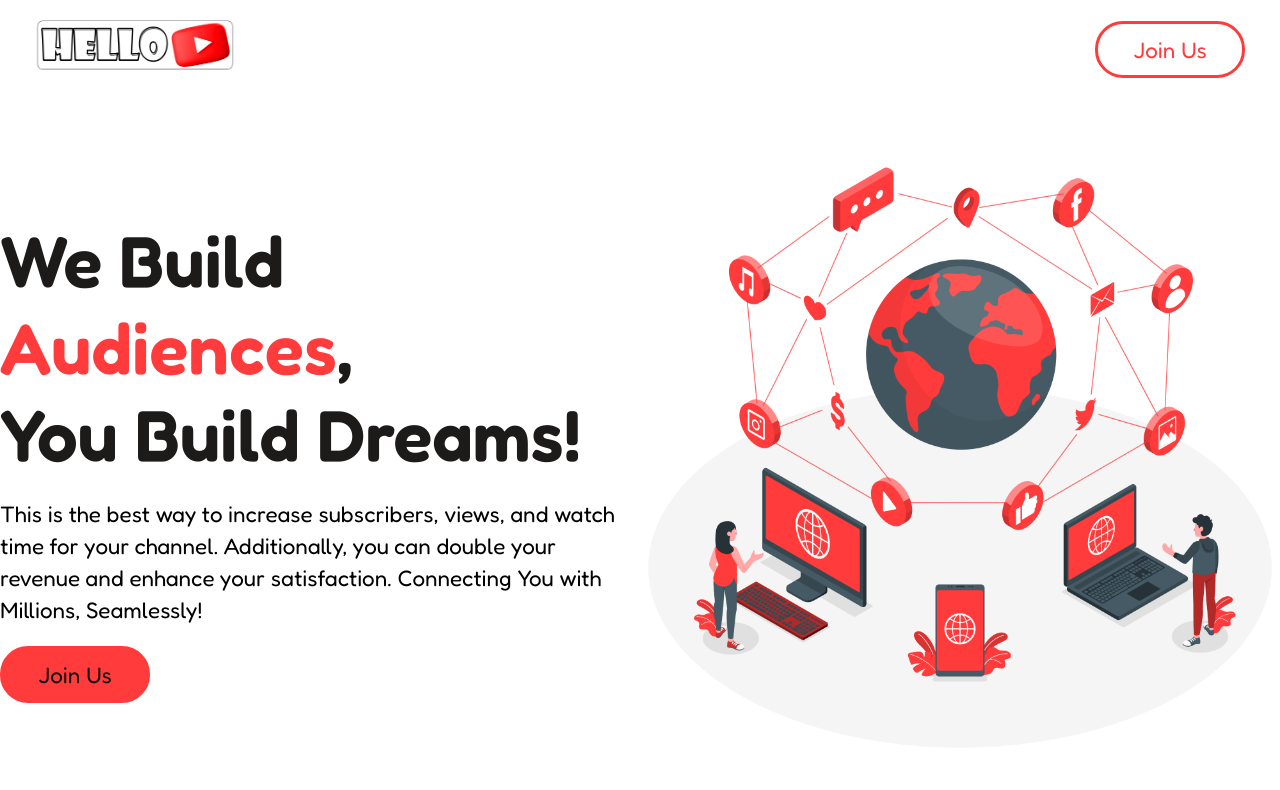
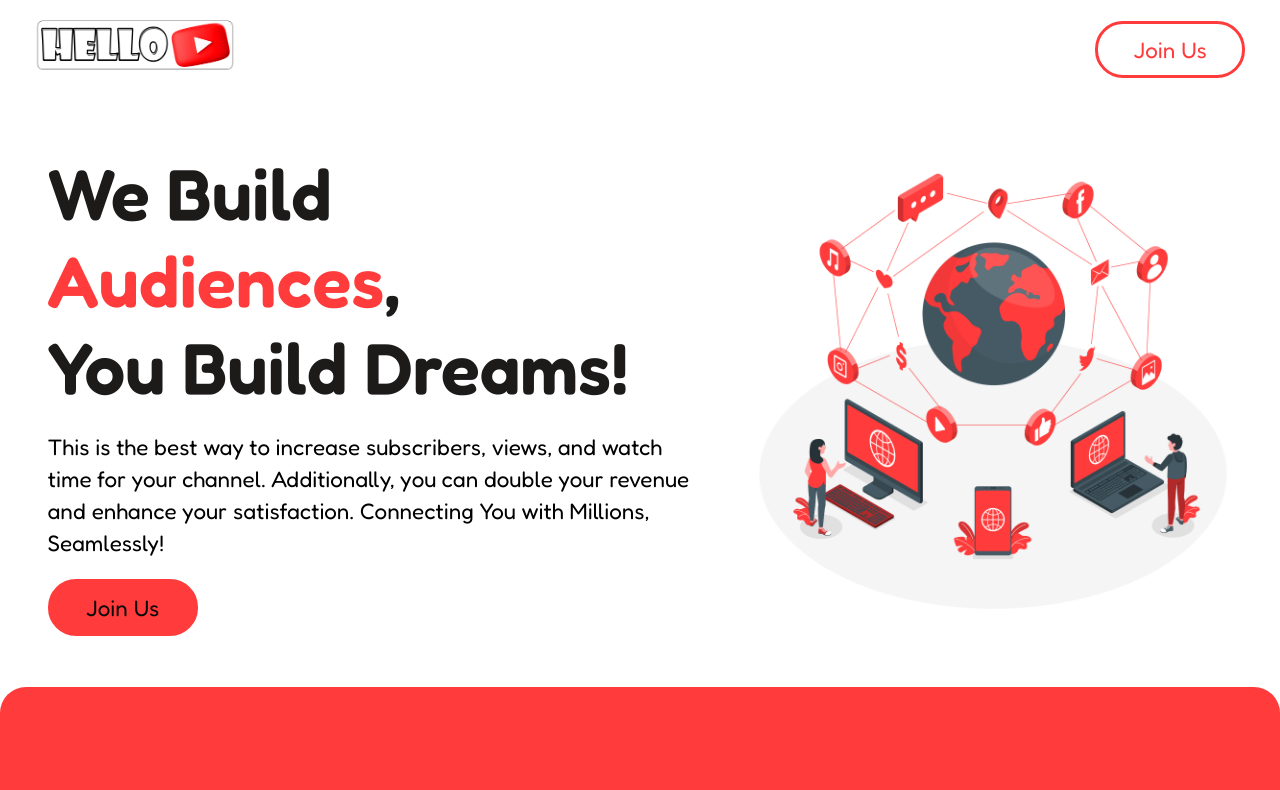
Before and after one commit to Pasindu-Peiris/Hello-YouTube-project_copy_by_me, a React (Create React App) app in the folder client/: page / in a window 1280 px wide. Shown: the top 790 px of the page. Built offline with nearby package versions, Linux system fonts and the light colour scheme.

Commit message:
Update Home.css

```diff
--- a/client/src/assets/pagecss/Home.css
+++ b/client/src/assets/pagecss/Home.css
@@ -46,6 +46,22 @@
     max-width: 650px;
     height: auto;
 }
+
+@media (max-width: 1300px) {
+    #hero {
+
+        height: auto;
+        padding: 50px 20px;
+
+
+    }
+    .herosecond img {
+        max-width: 480px;
+
+    }
+
+}
+
 
 /* Tablet Landscape / Small Desktop */
 @media (min-width: 769px) and (max-width: 1024px) {
```
